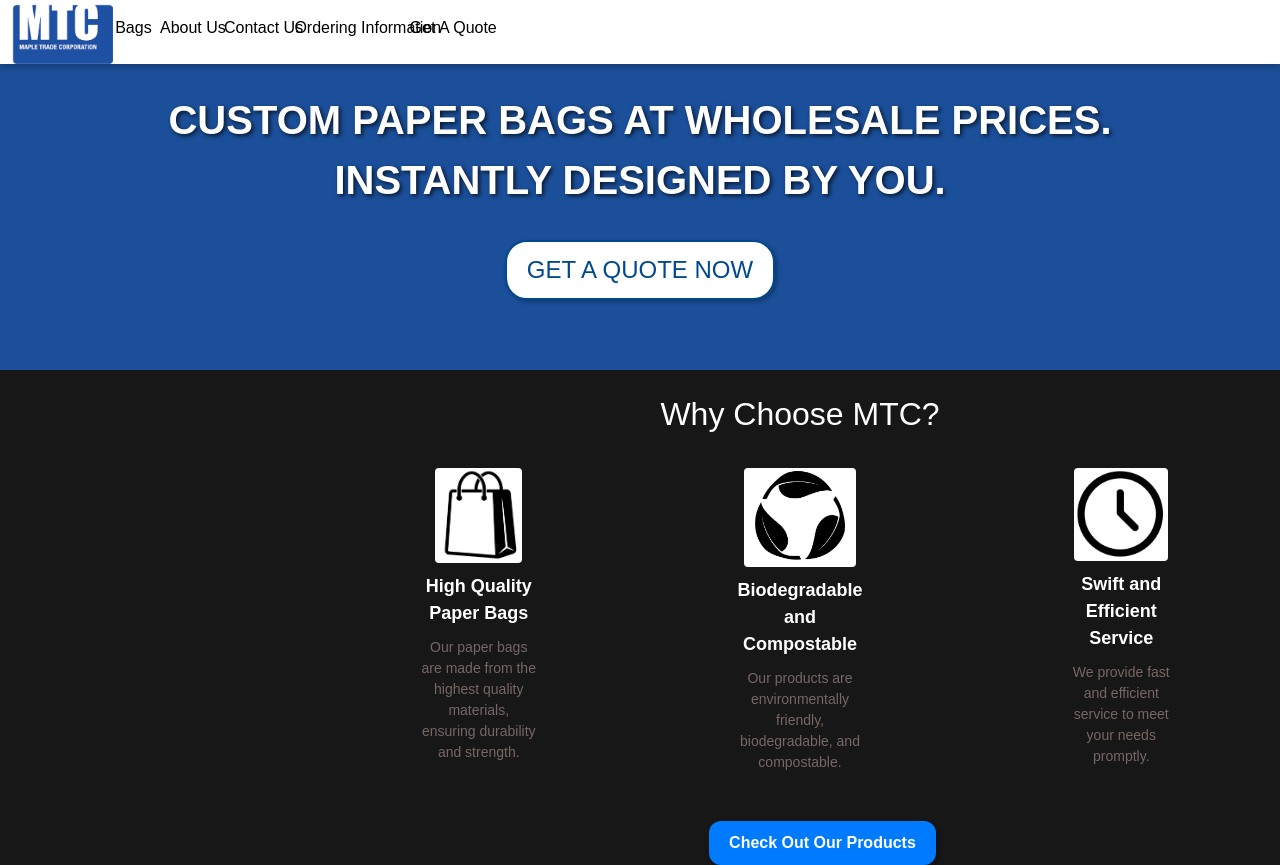
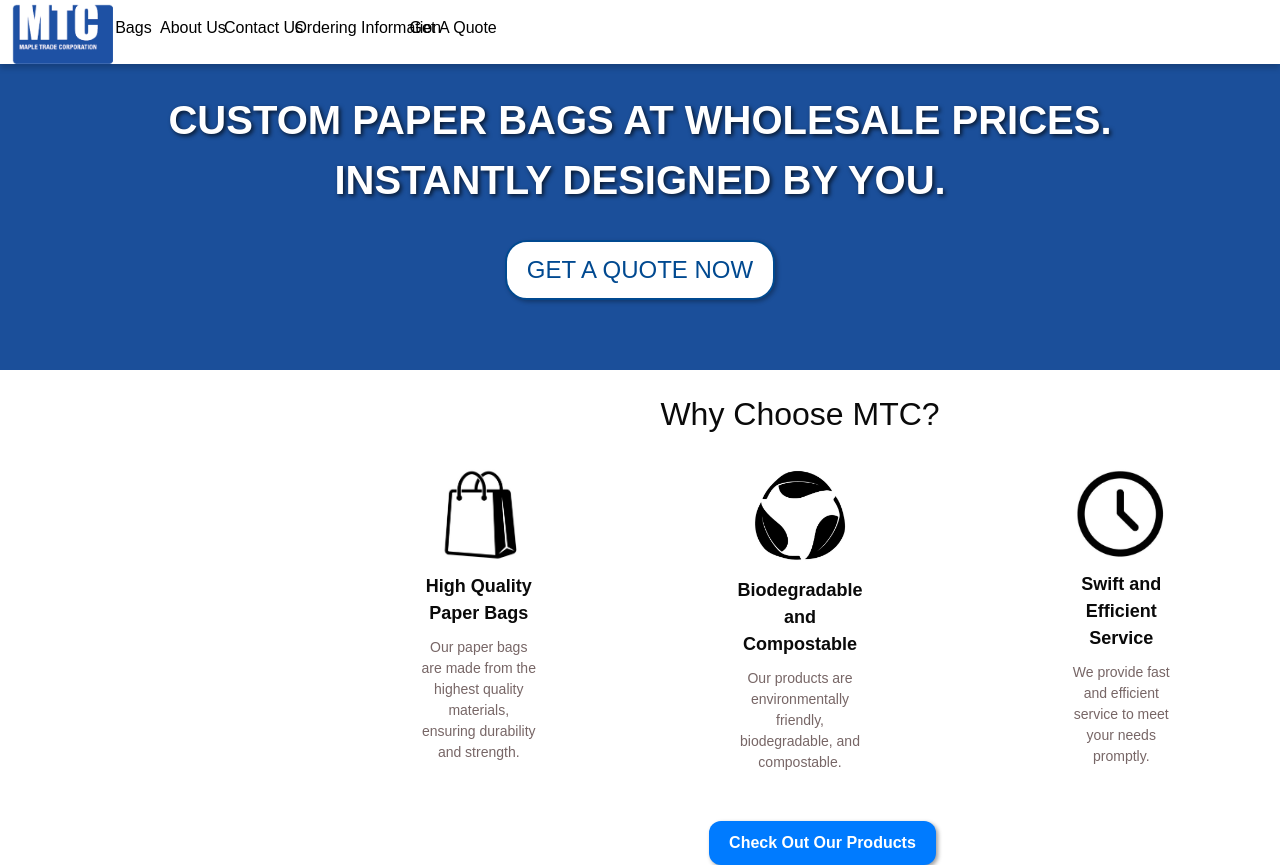
Before and after one commit to paul-ngyn/TKN-Paperbags, a Next.js app: page / in a window 1280 px wide. Built offline with nearby package versions, Linux system fonts and the light colour scheme.

Commit message:
paul forehead

```diff
--- a/app/globals.css
+++ b/app/globals.css
@@ -4,8 +4,8 @@
 @tailwind utilities;
 
 :root {
-  --background: #171717;
-  --foreground: #ffffff;
+  --background: #ffffff;
+  --foreground: #0a0a0a;
 }
 
 @media (prefers-color-scheme: dark) {
```
